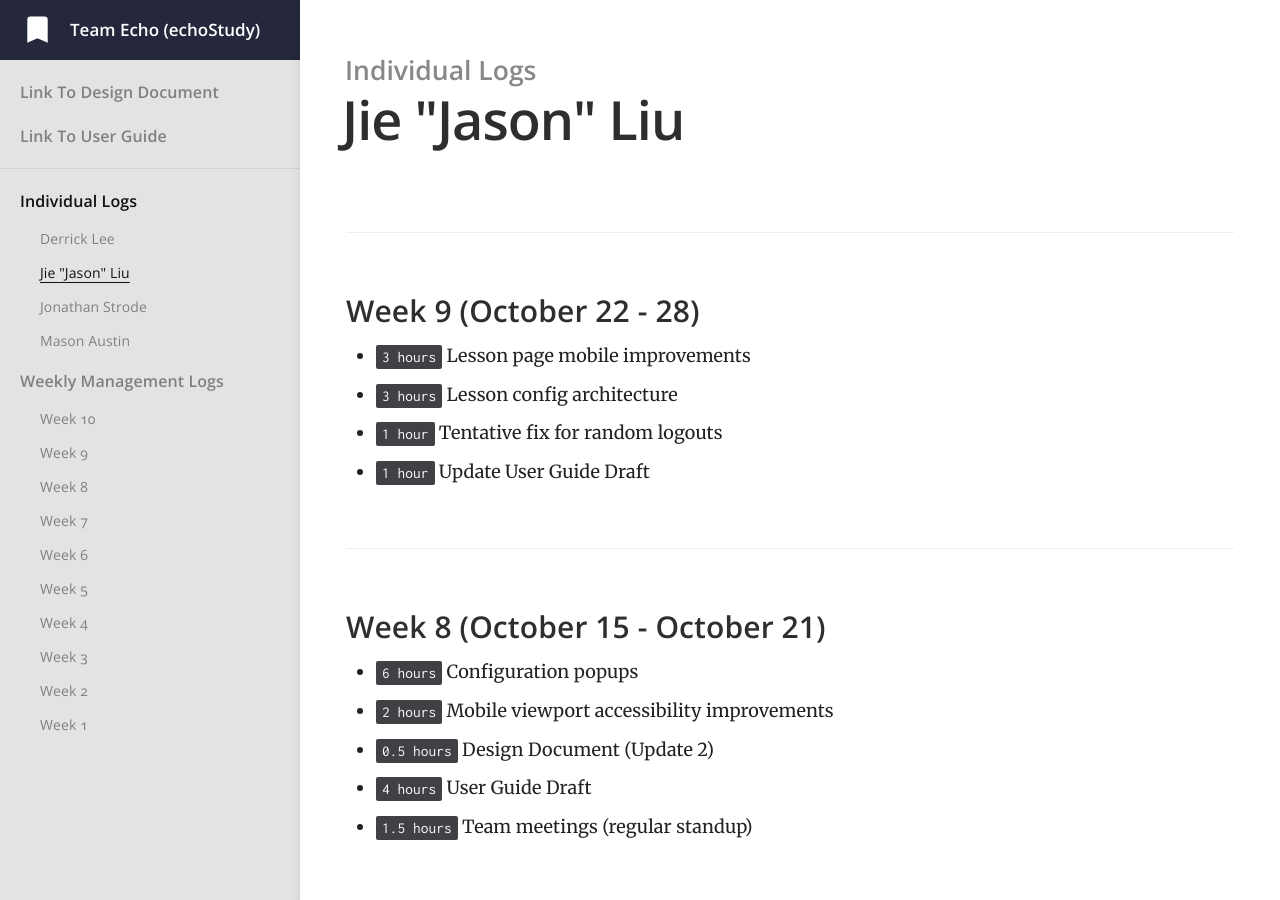
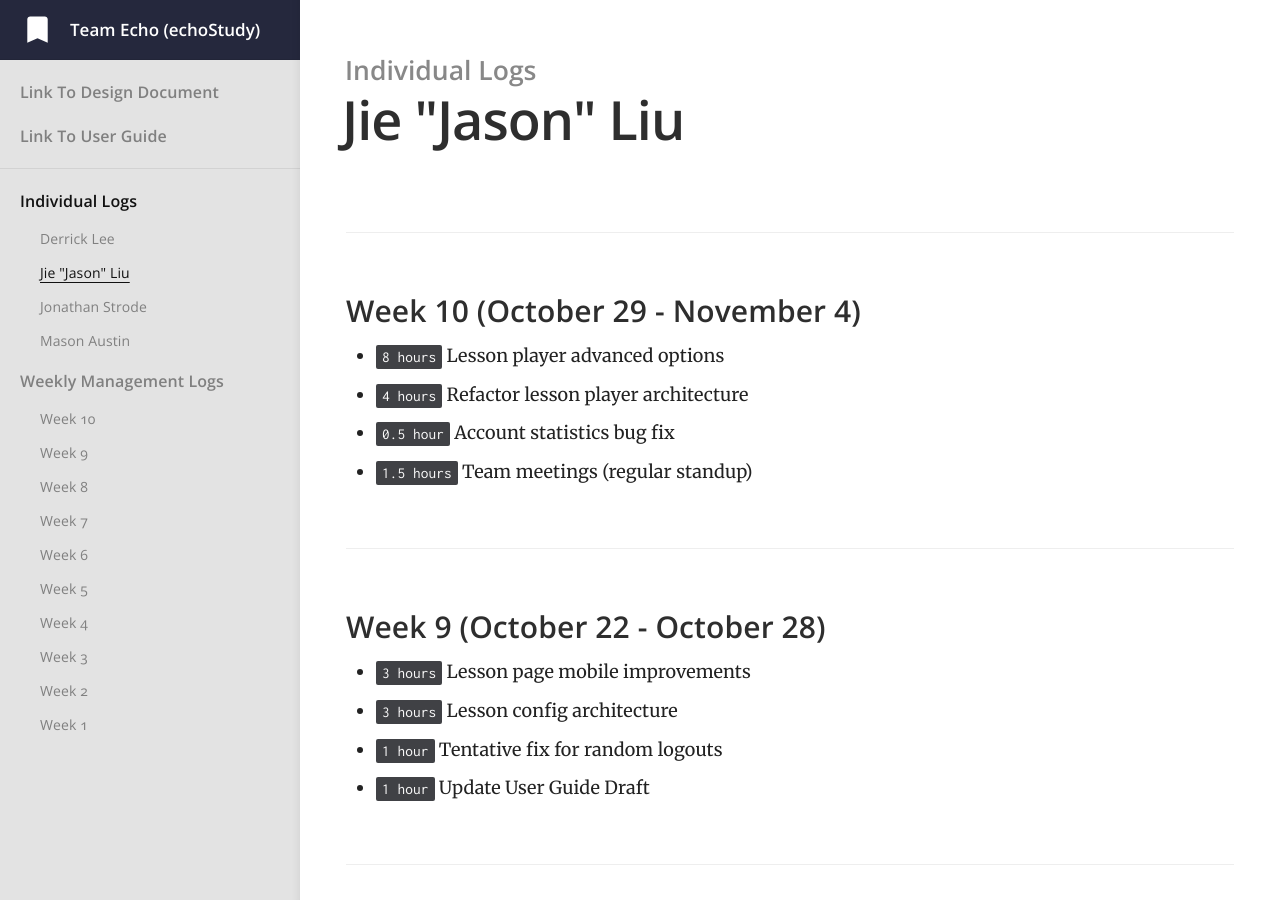
Before and after one commit to jiejasonliu/team-echo-site, a Jekyll site: the page built from _docs/individual-logs/jiejasonliu-logs.md, in a window 1280 px wide and 900 px high. Built offline with Jekyll 4.4.1, drawn with Linux system fonts in a browser that asks for light colours.

Commit message:
feat: week 10 individual log for Jason

```diff
--- a/_docs/individual-logs/jiejasonliu-logs.md
+++ b/_docs/individual-logs/jiejasonliu-logs.md
@@ -4,7 +4,13 @@ category: Individual Logs
 order: 3
 ---
 
-### Week 9 (October 22 - 28)
+### Week 10 (October 29 - November 4)
+  - `8 hours` Lesson player advanced options
+  - `4 hours` Refactor lesson player architecture
+  - `0.5 hour` Account statistics bug fix
+  - `1.5 hours` Team meetings (regular standup)
+
+### Week 9 (October 22 - October 28)
   - `3 hours` Lesson page mobile improvements
   - `3 hours` Lesson config architecture
   - `1 hour` Tentative fix for random logouts
```
